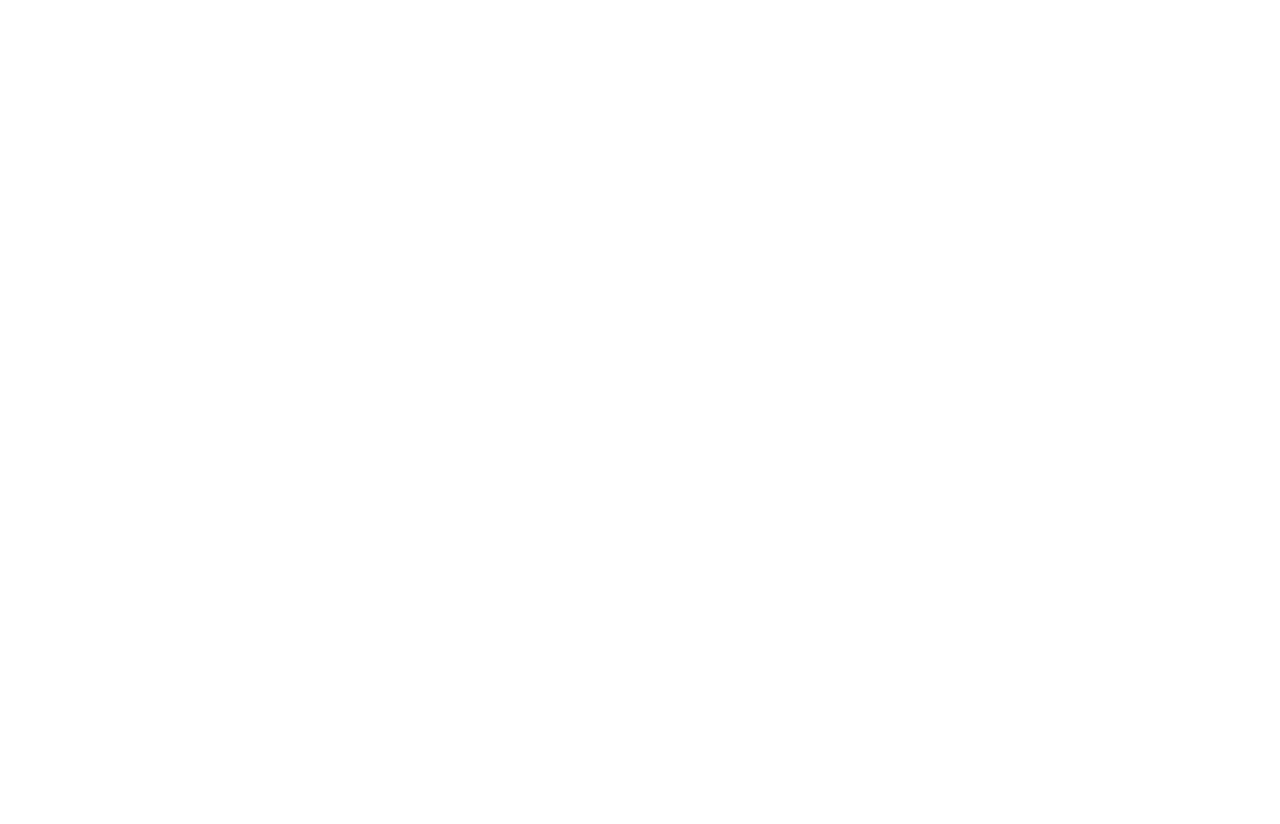
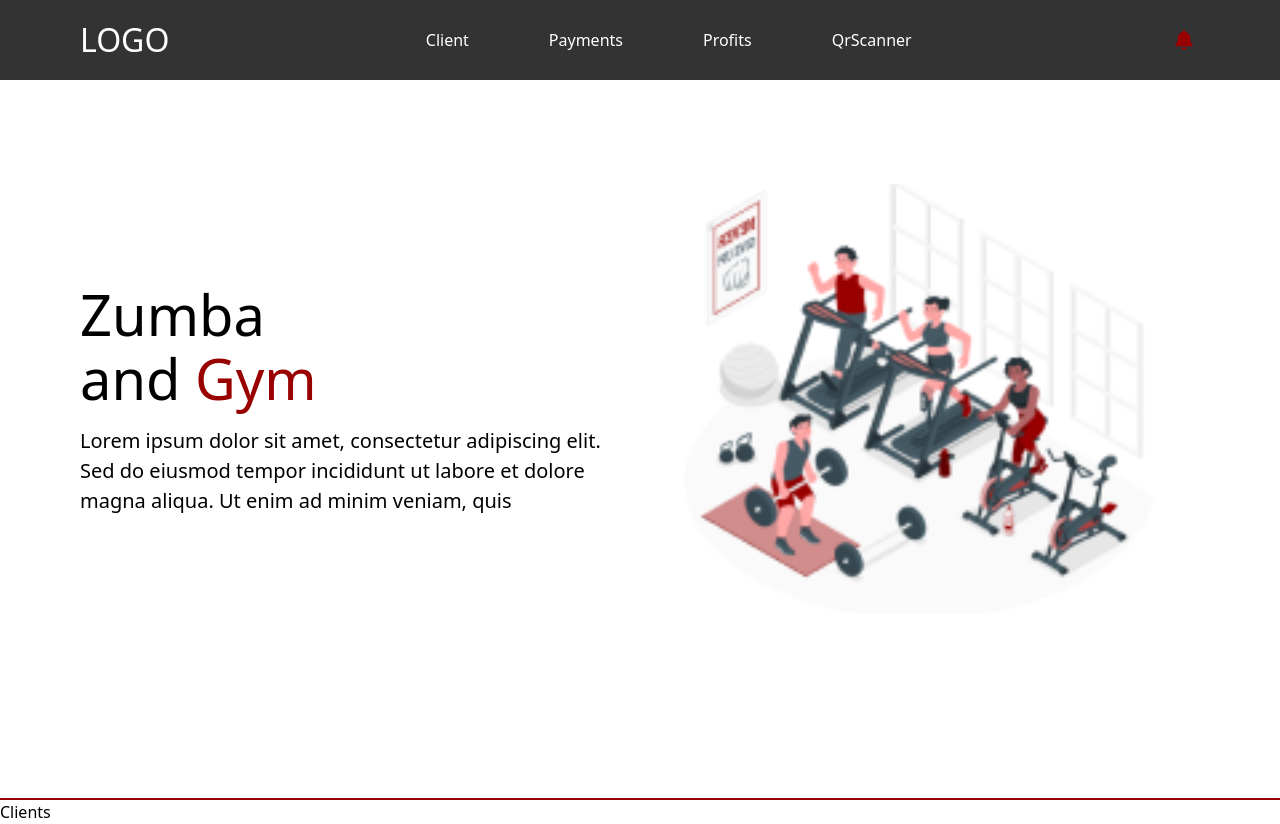
Before and after one commit to moefawazz/WST-GYM-V2, a React (Create React App) app: page /Client in a window 1280 px wide. Before the commit this address had no page. Before the commit the page ends 800 px from the top, so only its background shows below. Built offline with nearby package versions, Linux system fonts and the light colour scheme; the HTML template or start-up script is replaced by a standard one.

Commit message:
added table and routes

```diff
--- a/src/App.js
+++ b/src/App.js
@@ -4,12 +4,24 @@
 import "./index.css";
 
 import Home from "./view/home/Home";
+import Client from "./view/ClientView/Client";
+import Qrcode from "./view/QrCode/Qrcode";
+import Payments from "./view/Payments/Payments";
+import Profits from "./view/Profits/Profits";
+
 
 function App() {
   return (
     <BrowserRouter>
       <Routes>
         <Route index element={<Home />} />
+        <Route path="/Client" element={<Client/>}/>
+        <Route path="/QrCode" element={<Qrcode/>}/>
+        <Route path="/payments" element={<Payments/>}/>
+        <Route path="/profits" element={<Profits/>}/>
+
+
+
       </Routes>
     </BrowserRouter>
   );
--- a/src/components/navBar/Navbar.jsx
+++ b/src/components/navBar/Navbar.jsx
@@ -1,7 +1,7 @@
 import React, {useState} from 'react'
 import Icons from '../../assets/icons/Icons'
 import PopUp from '../popUp/PopUp'
-
+import { Link } from 'react-router-dom'
 const Navbar = () => {
   const [isModalOpen, setIsModalOpen] = useState(false);
 
@@ -13,14 +13,14 @@
     <>
     <div className='bg-wblack text-white py-[1rem] px-[5rem] flex justify-between items-center fixed w-screen'>
       <div>
-        <h1 className='text-[2rem] cursor-pointer'>LOGO</h1>
+        <h1 className='text-[2rem] cursor-pointer'><Link to="/">LOGO</Link></h1>
       </div>
       <div>
           <ul className='flex gap-[3rem]'>
-            <li className='hover:bg-red  rounded-[4rem] px-[1rem] py-[0.5rem]'><a href='/'>Client</a></li>
-            <li className='hover:bg-red rounded-[4rem] px-[1rem] py-[0.5rem]'><a href='/'>Payments</a></li>
-            <li className='hover:bg-red rounded-[4rem] px-[1rem] py-[0.5rem]'><a href='/'>Profits</a></li>
-            <li className='hover:bg-red rounded-[4rem] px-[1rem] py-[0.5rem]'><a href='/'>QrScanner</a></li>
+            <li className='hover:bg-red  rounded-[4rem] px-[1rem] py-[0.5rem]'><Link to='/Client'>Client</Link></li>
+            <li className='hover:bg-red rounded-[4rem] px-[1rem] py-[0.5rem]'><Link to='/Payments'>Payments</Link></li>
+            <li className='hover:bg-red rounded-[4rem] px-[1rem] py-[0.5rem]'><Link to='/profits'>Profits</Link></li>
+            <li className='hover:bg-red rounded-[4rem] px-[1rem] py-[0.5rem]'><Link to='/QrCode'>QrScanner</Link></li>
           </ul>
       </div>
       <div>
--- a/src/components/table/Table.jsx
+++ b/src/components/table/Table.jsx
@@ -1,9 +1,28 @@
-import React from 'react'
+import React from 'react';
 
-const Table = () => {
+const Table = ({ data }) => {
   return (
-    <div>Table</div>
-  )
-}
+    <div className="w-full max-w-screen-lg mx-auto">
+      <table className="w-full rounded-[1rem]">
+        <thead>
+          <tr className="text-black border-collapse border border-red rounded-[1rem] overflow-hidden">
+            <th className="py-2 px-4 border-collapse border border-red rounded-[1rem] overflow-hidden">Clients</th>
+            <th className="py-2 px-4 border-collapse border border-red rounded-[1rem] overflow-hidden">Type (Zumba or Gym)</th>
+            <th className="py-2 px-4 border-collapse border border-red rounded-[1rem] overflow-hidden">Time left</th>
+          </tr>
+        </thead>
+        <tbody>
+          {data.map((item, index) => (
+            <tr key={index} className={index % 2 === 0 ? 'bg-white text-black' : 'bg-gray-200'}>
+              <td className="py-2 px-4 border-collapse border border-red rounded-lg overflow-hidden">{item.client}</td>
+              <td className="py-2 px-4 border-collapse border border-red rounded-lg overflow-hidden">{item.type}</td>
+              <td className="py-2 px-4 border-collapse border border-red rounded-lg overflow-hidden">{item.timeLeft}</td>
+            </tr>
+          ))}
+        </tbody>
+      </table>
+    </div>
+  );
+};
 
-export default Table
+export default Table;
--- /dev/null
+++ b/src/view/ClientView/Client.jsx
@@ -0,0 +1,15 @@
+import React from 'react'
+
+import Navbar from "../../components/navBar/Navbar";
+import Banner from "../../components/banner/Banner";
+const Client = () => {
+  return (
+    <>
+    <Navbar />
+    <Banner />
+    <div>Clients</div>
+    </>
+  )
+}
+
+export default Client
--- /dev/null
+++ b/src/view/Payments/Payments.jsx
@@ -0,0 +1,15 @@
+import React from 'react'
+
+import Navbar from "../../components/navBar/Navbar";
+import Banner from "../../components/banner/Banner";
+const Payments = () => {
+  return (
+    <>
+    <Navbar />
+    <Banner />
+    <div>Payments</div>
+    </>
+  )
+}
+
+export default Payments
--- /dev/null
+++ b/src/view/Profits/Profits.jsx
@@ -0,0 +1,15 @@
+import React from 'react'
+
+import Navbar from "../../components/navBar/Navbar";
+import Banner from "../../components/banner/Banner";
+const Profits = () => {
+  return (
+    <>
+    <Navbar />
+    <Banner />
+    <div>Profits</div>
+    </>
+  )
+}
+
+export default Profits
--- /dev/null
+++ b/src/view/QrCode/Qrcode.jsx
@@ -0,0 +1,15 @@
+import React from 'react'
+
+import Navbar from "../../components/navBar/Navbar";
+import Banner from "../../components/banner/Banner";
+const Qrcode = () => {
+  return (
+    <>
+    <Navbar />
+    <Banner />
+    <div>qrcode</div>
+    </>
+  )
+}
+
+export default Qrcode
--- a/src/view/home/Home.jsx
+++ b/src/view/home/Home.jsx
@@ -4,8 +4,16 @@
 import Cards from "../../components/card/Cards";
 import Icons from "../../assets/icons/Icons";
 import Footer from "../../components/footer/Footer";
+import Table from "../../components/table/Table";
 
 const Home = () => {
+  const data = [
+    { client: 'Client A', type: 'Zumba', timeLeft: '23 days left' },
+    { client: 'Client B', type: 'Gym', timeLeft: '15 days left' },
+    { client: 'Client C', type: 'Zumba', timeLeft: '30 days left' },
+    { client: 'Client D', type: 'Gym', timeLeft: '10 days left' },
+
+  ];
   return (
     <>
       <Navbar />
@@ -20,6 +28,7 @@
           <Cards text="Profits" count="300" icon={<Icons.Dollar/>}/>
           <Cards text="Today Clients" count="10" icon={<Icons.Today/>}/>
         </div>
+        <Table data={data}/>
       </div>
       <Footer/>
     </>
```
